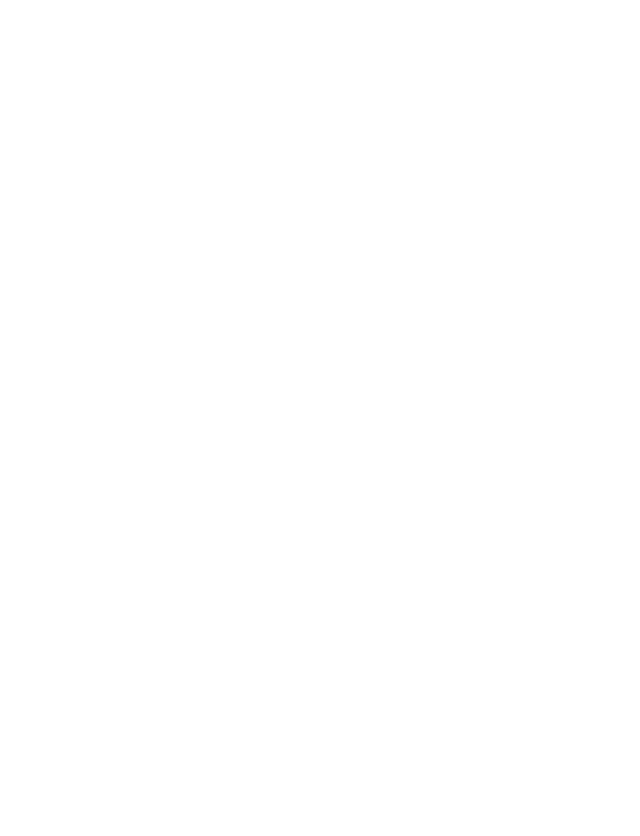
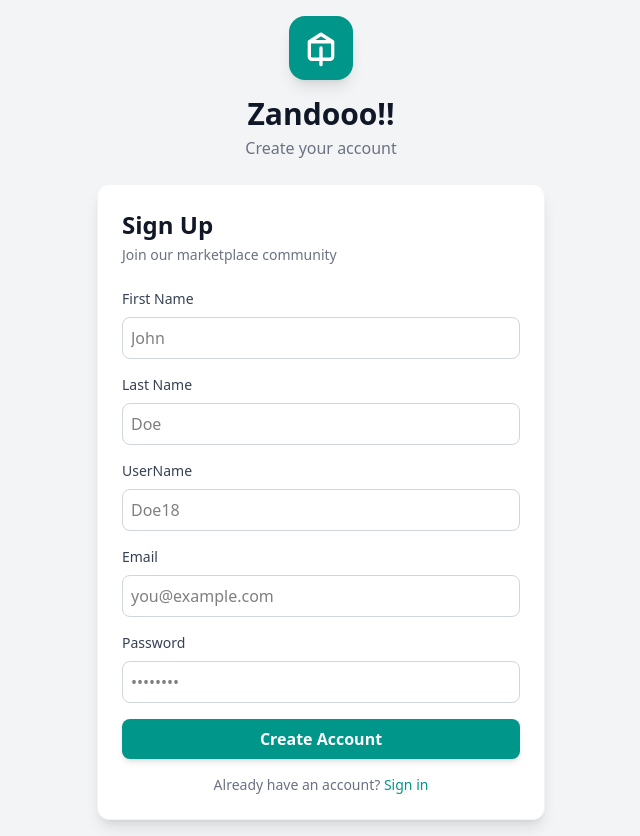
Before and after one commit to alainkatayi/zandooo_front, an Angular app: page /register in a window 1280 px wide. Before the commit this address led to /. Shown: the whole page, without its empty margins (319-959 px from the left). Before the commit the page ends 800 px from the top, so only its background shows below. Built offline with nearby package versions, Linux system fonts and the light colour scheme; no server answers.

Commit message:
Création du composant user-register, qui est le formulaire de connexion pour les utilisateurs normaux

```diff
--- a/src/app/app.routes.ts
+++ b/src/app/app.routes.ts
@@ -11,4 +11,9 @@
         title: 'Login',
         loadComponent: () => import('./pages/login/login.component').then(m => m.LoginComponent)
     },
+    {
+        path: 'register',
+        title: 'Register',
+        loadComponent: () => import('./pages/user-register/user-register.component').then(m => m.UserRegisterComponent)
+    },
 ];
--- /dev/null
+++ b/src/app/pages/user-register/user-register.component.html
@@ -0,0 +1,103 @@
+<div class="w-full max-w-md">
+
+    <div *ngIf="show_toast" class="fixed top-4 left-0 w-full z-50 flex justify-center">
+        <div [ngClass]="{
+      'bg-teal-600': register_type === 'success',
+      'bg-red-500': register_type === 'error'
+    }" class="text-white px-6 py-3 rounded shadow-md w-full max-w-md mx-auto flex justify-between items-center animate-slide-down">
+            <p class="text-lg text-center font-semibold" *ngIf="register_type==='error'">{{ error_message }}</p>
+            <p class="text-lg text-center font-semibold" *ngIf="register_type==='success'">{{ success_message }}</p>
+        </div>
+    </div>
+</div>
+
+
+<div class="min-h-screen bg-gray-100 flex items-center justify-center p-4">
+    <div class="w-full max-w-md space-y-6">
+
+        <div class="flex flex-col items-center gap-4">
+
+            <div class="w-16 h-16 rounded-2xl bg-teal-600 flex items-center justify-center shadow-lg">
+                <svg class="w-10 h-10 text-white" xmlns="http://www.w3.org/2000/svg" fill="none" viewBox="0 0 24 24"
+                    stroke="currentColor" stroke-width="2">
+                    <path stroke-linecap="round" stroke-linejoin="round"
+                        d="M5 8.25V17.25C5 18.0494 5.67157 18.75 6.5 18.75H17.5C18.3284 18.75 19 18.0494 19 17.25V8.25M5 8.25H19M5 8.25L12 3.75L19 8.25" />
+                    <path stroke-linecap="round" stroke-linejoin="round" d="M12 12V22" />
+                </svg>
+            </div>
+
+            <div class="text-center">
+                <h1 class="text-3xl font-bold text-gray-900">Zandooo!!</h1>
+                <p class="text-gray-500 mt-1">Create your account</p>
+            </div>
+        </div>
+
+        <div class="bg-white rounded-xl shadow-lg border border-gray-100 p-6">
+
+            <div class="mb-6">
+                <h2 class="text-2xl font-semibold text-gray-900">Sign Up</h2>
+                <p class="text-gray-500 text-sm mt-1">Join our marketplace community</p>
+            </div>
+
+            <div>
+                <form class="space-y-4" [formGroup]="registerForm" (ngSubmit)="onSubmit()">
+
+                    <div class="space-y-2">
+                        <label for="name" class="block text-sm font-medium text-gray-700">First Name</label>
+                        <input formControlName="first_name" id="first_name" placeholder="John" required
+                            class="border border-gray-300 rounded-lg p-2 w-full focus:ring-2 focus:ring-teal-600 focus:border-teal-600" />
+                    </div>
+                    <div class="space-y-2">
+                        <label for="name" class="block text-sm font-medium text-gray-700">Last Name</label>
+                        <input formControlName="last_name" id="last_name" placeholder="Doe" required
+                            class="border border-gray-300 rounded-lg p-2 w-full focus:ring-2 focus:ring-teal-600 focus:border-teal-600" />
+                    </div>
+                    <div class="space-y-2">
+                        <label for="name" class="block text-sm font-medium text-gray-700">UserName</label>
+                        <input formControlName="username" id="username" placeholder="Doe18" required
+                            class="border border-gray-300 rounded-lg p-2 w-full focus:ring-2 focus:ring-teal-600 focus:border-teal-600" />
+                    </div>
+
+                    <div class="space-y-2">
+                        <label for="email" class="block text-sm font-medium text-gray-700">Email</label>
+                        <input formControlName="email" id="email" type="email" placeholder="you@example.com" required
+                            class="border border-gray-300 rounded-lg p-2 w-full focus:ring-2 focus:ring-teal-600 focus:border-teal-600" />
+                    </div>
+                    <div class="space-y-2">
+                        <label for="password" class="block text-sm font-medium text-gray-700">Password</label>
+                        <input formControlName="password" id="password" type="password" placeholder="••••••••" required
+                            class="border border-gray-300 rounded-lg p-2 w-full focus:ring-2 focus:ring-teal-600 focus:border-teal-600" />
+                    </div>
+
+                    <button type="submit"
+                        class="w-full bg-teal-600 hover:bg-teal-700 text-white font-semibold py-2 px-4 rounded-lg transition duration-300 shadow-md">
+                        <span *ngIf="!is_connecting">Create Account</span>
+                        <span class="text-center">
+
+                            <div role="status" *ngIf="is_connecting">
+                                <svg aria-hidden="true"
+                                    class="w-8 h-8 text-gray-200 animate-spin dark:text-white fill-white ml-2 inline-block"
+                                    viewBox="0 0 100 101" fill="none" xmlns="http://www.w3.org/2000/svg">
+                                    <path
+                                        d="M100 50.5908C100 78.2051 77.6142 100.591 50 100.591C22.3858 100.591 0 78.2051 0 50.5908C0 22.9766 22.3858 0.59082 50 0.59082C77.6142 0.59082 100 22.9766 100 50.5908ZM9.08144 50.5908C9.08144 73.1895 27.4013 91.5094 50 91.5094C72.5987 91.5094 90.9186 73.1895 90.9186 50.5908C90.9186 27.9921 72.5987 9.67226 50 9.67226C27.4013 9.67226 9.08144 27.9921 9.08144 50.5908Z"
+                                        fill="currentColor" />
+                                    <path
+                                        d="M93.9676 39.0409C96.393 38.4038 97.8624 35.9116 97.0079 33.5539C95.2932 28.8227 92.871 24.3692 89.8167 20.348C85.8452 15.1192 80.8826 10.7238 75.2124 7.41289C69.5422 4.10194 63.2754 1.94025 56.7698 1.05124C51.7666 0.367541 46.6976 0.446843 41.7345 1.27873C39.2613 1.69328 37.813 4.19778 38.4501 6.62326C39.0873 9.04874 41.5694 10.4717 44.0505 10.1071C47.8511 9.54855 51.7191 9.52689 55.5402 10.0491C60.8642 10.7766 65.9928 12.5457 70.6331 15.2552C75.2735 17.9648 79.3347 21.5619 82.5849 25.841C84.9175 28.9121 86.7997 32.2913 88.1811 35.8758C89.083 38.2158 91.5421 39.6781 93.9676 39.0409Z"
+                                        fill="currentFill" />
+                                </svg>
+                            </div>
+
+                        </span>
+                    </button>
+                </form>
+
+                <div class="mt-4 text-center text-sm">
+                    <span class="text-gray-500">Already have an account? </span>
+                    <a href="/login" class="text-teal-600 hover:underline font-medium">
+                        Sign in
+                    </a>
+                </div>
+            </div>
+        </div>
+    </div>
+</div>
--- /dev/null
+++ b/src/app/pages/user-register/user-register.component.ts
@@ -0,0 +1,68 @@
+import { Component } from '@angular/core';
+import { RegisterService } from '../../../core/services/register_service/register.service';
+import { FormBuilder, FormGroup, ReactiveFormsModule, Validators } from '@angular/forms';
+import { CommonModule } from '@angular/common';
+
+@Component({
+  selector: 'app-user-register',
+  imports: [ReactiveFormsModule, CommonModule],
+  templateUrl: './user-register.component.html',
+  styleUrl: './user-register.component.css'
+})
+export class UserRegisterComponent {
+  registerForm: FormGroup
+  is_connecting: Boolean = false
+  error_message: string = ''
+  success_message: string = ''
+  register_type: 'error' | 'success' = 'success'
+  show_toast: Boolean = false
+
+  constructor(private fb: FormBuilder, private registerService: RegisterService) {
+    this.registerForm = this.fb.group({
+      first_name: ['', [Validators.required]],
+      last_name: ['', [Validators.required]],
+      username: ['', [Validators.required]],
+      email: ['', [Validators.required]],
+      password: ['', [Validators.required]]
+    })
+  }
+
+  onSubmit() {
+    if (this.registerForm.valid) {
+      this.is_connecting = true
+      this.registerService.register(this.registerForm.value).subscribe({
+        next: (response) => {
+          this.is_connecting = false
+          this.show_toast = true
+          this.register_type = 'success'
+          this.success_message = 'User registered successfully'
+          setTimeout(() => {
+            this.show_toast = false
+          }, 2000);
+          console.log('User registered successfully', response);
+        },
+        error: (error) => {
+          this.is_connecting = false
+          this.show_toast = true
+          this.register_type = 'error'
+          this.error_message = 'Error registering user'
+          setTimeout(() => {
+            this.show_toast = false
+          }, 2000);
+          console.error('Error registering user', error);
+        }
+      })
+    }
+
+    else {
+      console.error('Form is invalid');
+      this.show_toast = true
+      this.register_type = 'error'
+      this.error_message = 'Please fill all required fields'
+      setTimeout(() => {
+        this.show_toast = false
+      }, 2000);
+    }
+  }
+
+}
```
Also changed, not shown: src/app/pages/user-register/user-register.component.css (added), 1 other file (tests, documents, lock files or other folders).
